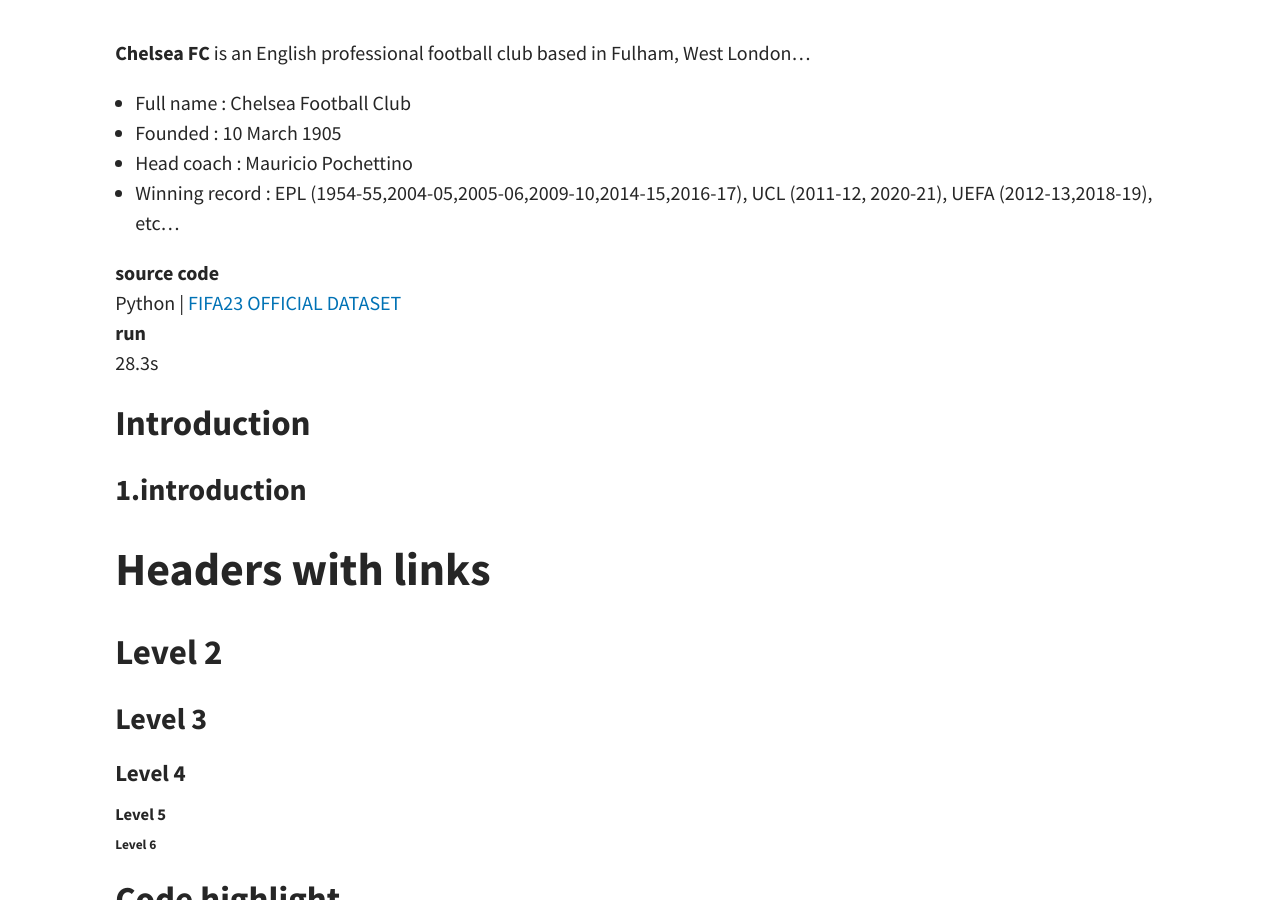
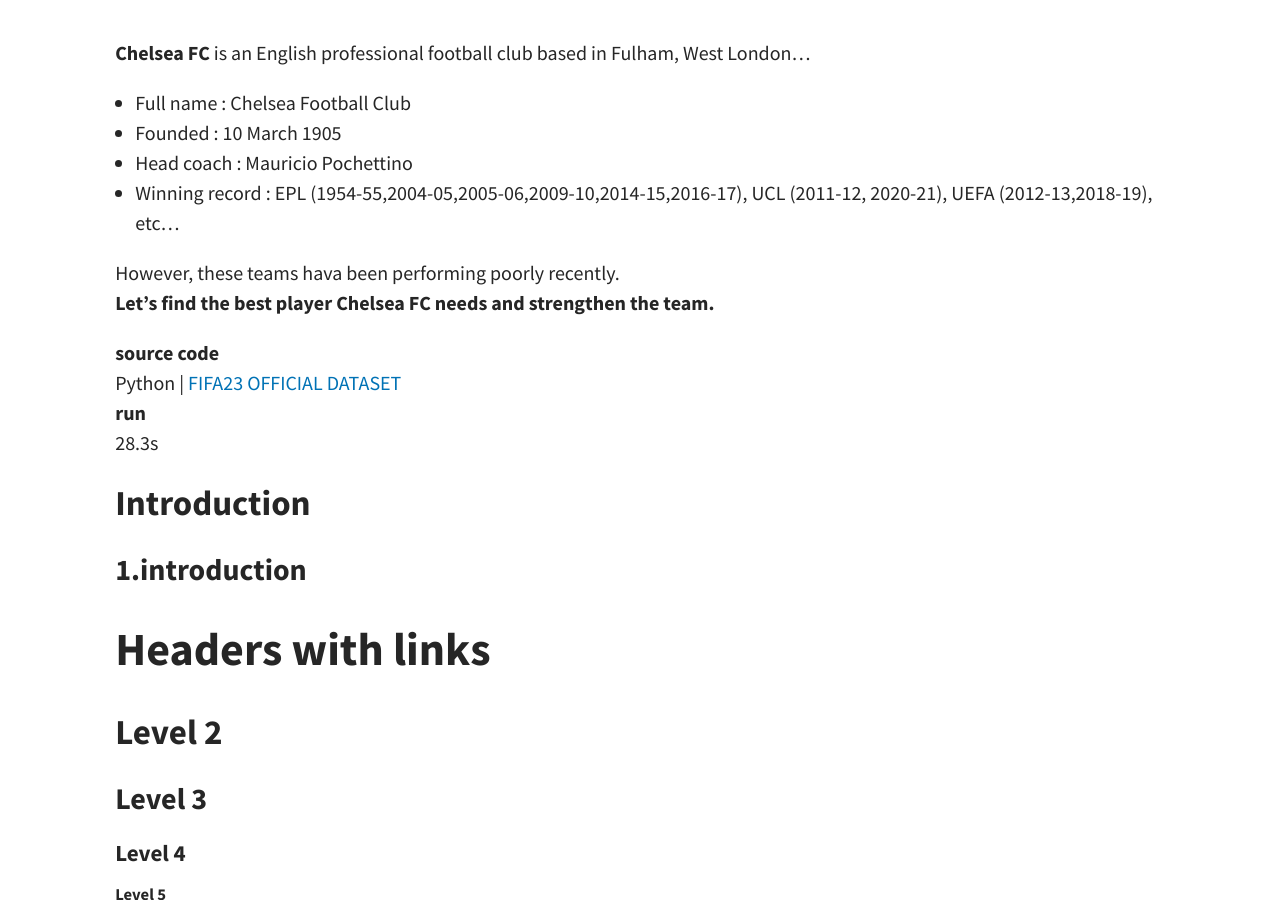
Before and after one commit to KoderWiki/Kontrl-Enter.github.io, a Jekyll site: the page built from _posts/2024-04-08-Chelsea.md, in a window 1280 px wide and 900 px high, scrolled down 395 px. Built offline with Jekyll 4.4.1, drawn with Linux system fonts in a browser that asks for light colours; a script that is not in the unit is left out.

Commit message:
Update 2024-04-08-Chelsea.md

```diff
--- a/_posts/2024-04-08-Chelsea.md
+++ b/_posts/2024-04-08-Chelsea.md
@@ -12,6 +12,10 @@ categories: Data Science
 - Founded : 10 March 1905
 - Head coach : Mauricio Pochettino
 - Winning record : EPL (1954-55,2004-05,2005-06,2009-10,2014-15,2016-17), UCL (2011-12, 2020-21), UEFA (2012-13,2018-19), etc...
+
+However, these teams hava been performing poorly recently. <br>
+**Let's find the best player Chelsea FC needs and strengthen the team.**
+
 
 
 **source code**<br>
```
